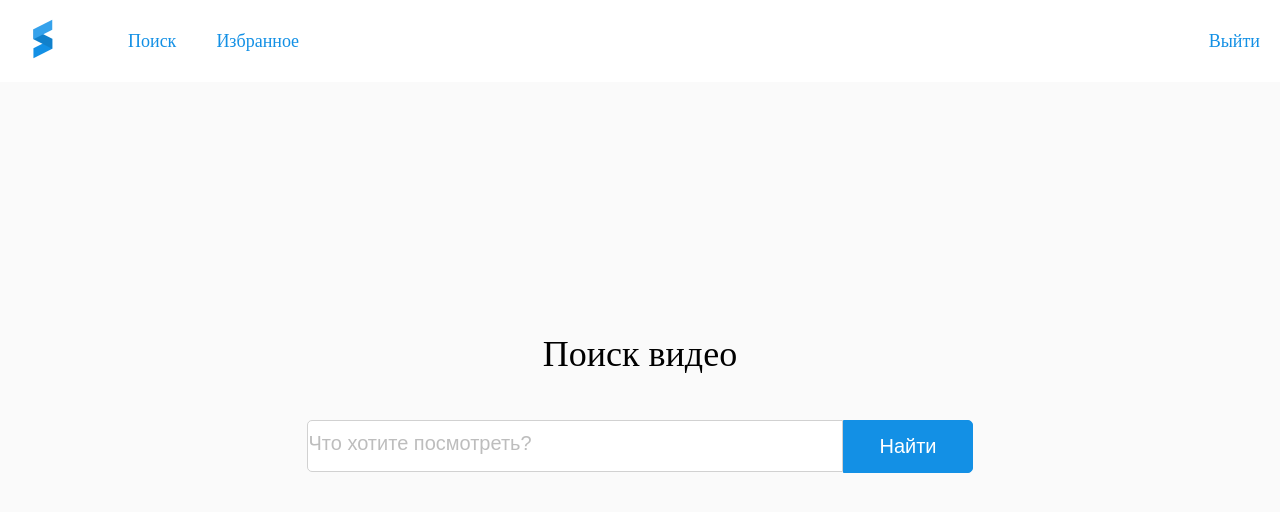
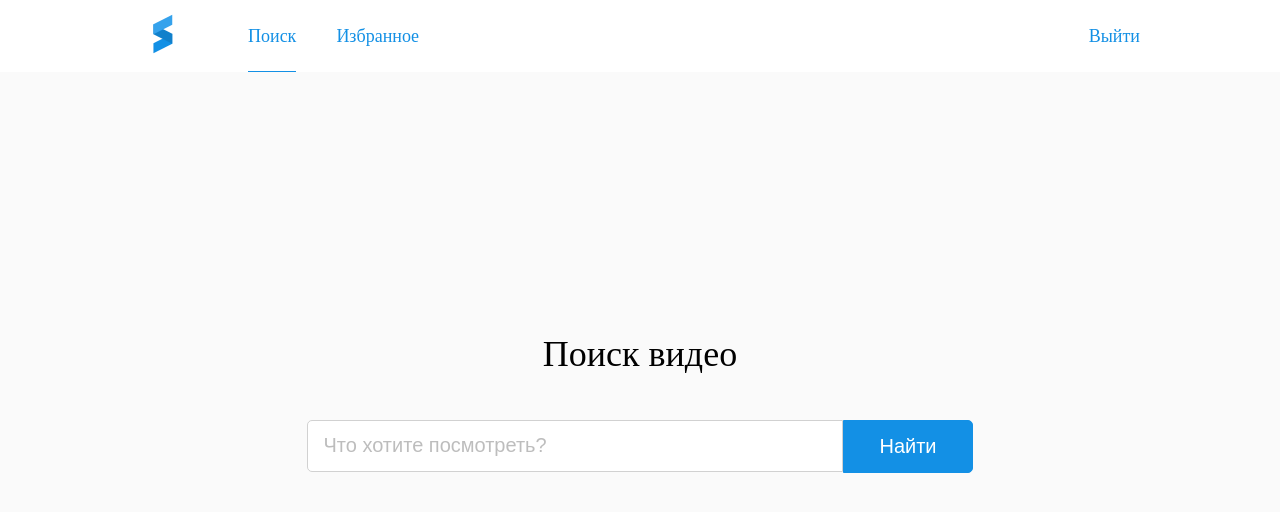
Before and after one commit to vvaleri/youtube, a React (Create React App) app in the folder client/: page / in a window 1280 px wide. Shown: the top 512 px of the page. Built offline with nearby package versions, Linux system fonts and the light colour scheme.

Commit message:
Feat: changed some styles of header and search components

```diff
--- a/client/src/components/Header.js
+++ b/client/src/components/Header.js
@@ -1,5 +1,5 @@
 import { NavLink } from 'react-router-dom';
-import { Container, Logo, Nav, Menu, Item } from '../styles/header';
+import { HeaderContainer, Inner, Logo, Nav, Menu, Item } from '../styles/header';
 
 export function Header() {
 
@@ -9,7 +9,8 @@ export function Header() {
     ]
 
     return (
-      <Container>
+      <HeaderContainer>
+        <Inner>
           <Logo><img src="img/logo.svg" alt="логотип"/></Logo>
           <Nav>
             <Menu>
@@ -27,6 +28,7 @@ export function Header() {
               </Item>
             </Menu>
           </Nav>
-      </Container>
+        </Inner>
+      </HeaderContainer>
     )
 }
--- a/client/src/styles/header.js
+++ b/client/src/styles/header.js
@@ -1,12 +1,16 @@
 import styled from 'styled-components/macro';
 
-const Container = styled.div`
+const HeaderContainer = styled.header`
   position: fixed;
   width: 100%;
+  background-color: #fff;
+`
+
+const Inner = styled.div`
   display: flex;
+  max-width: 1020px;
+  padding: 10px;
   margin: 0 auto;
-  padding: 15px 20px;
-  background-color: #fff;
 `
 
 const Logo = styled.div`
@@ -32,10 +36,16 @@ const Item = styled.li`
   }
 
   a {
+    padding: 0 0 25px 0;
     font-size: 18px;
     line-height: 28px;
     color: #1390E5;
+
+    &.active {
+      border-bottom: 1px solid #1390E5;
+    }
   }
+
 `
 
-export { Container, Nav, Menu, Item, Logo }
+export { HeaderContainer, Inner, Nav, Menu, Item, Logo }
--- a/client/src/styles/search.js
+++ b/client/src/styles/search.js
@@ -29,6 +29,8 @@ const SearchInner = styled.div`
 const SearchInput = styled.input`
   width: 536px;
   height: 52px;
+  padding: 0 0 0 15px;
+  font-size: 20px;
   border: 1px solid #D1D1D1;
   border-radius: 5px 0 0 5px;
 
@@ -37,6 +39,12 @@ const SearchInput = styled.input`
     line-height: 24px;
     color: #272727;
     opacity: 0.3;
+  }
+
+  &:focus {
+    outline: none;
+    border: 1px solid #1390E5;
+    background-color: rgba(197, 228, 249, 0.3);
   }
 `
 
```
Also changed, not shown: 1 other file (tests, documents, lock files or other folders). Lines whose indentation alone changed are shown as unchanged.
